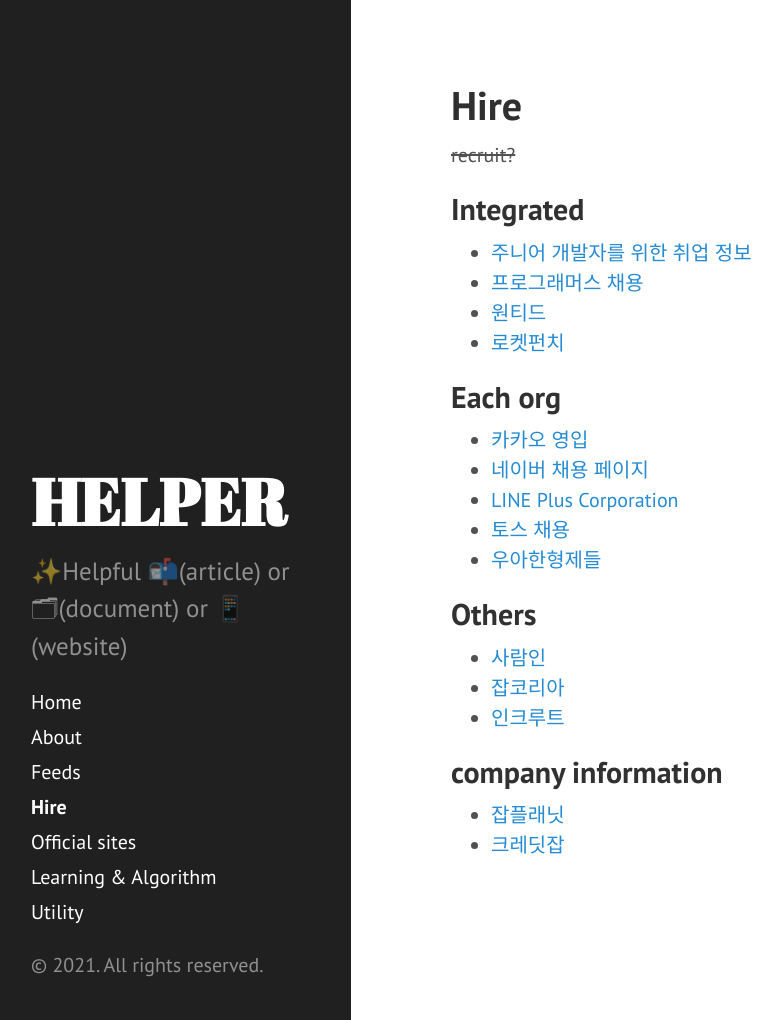
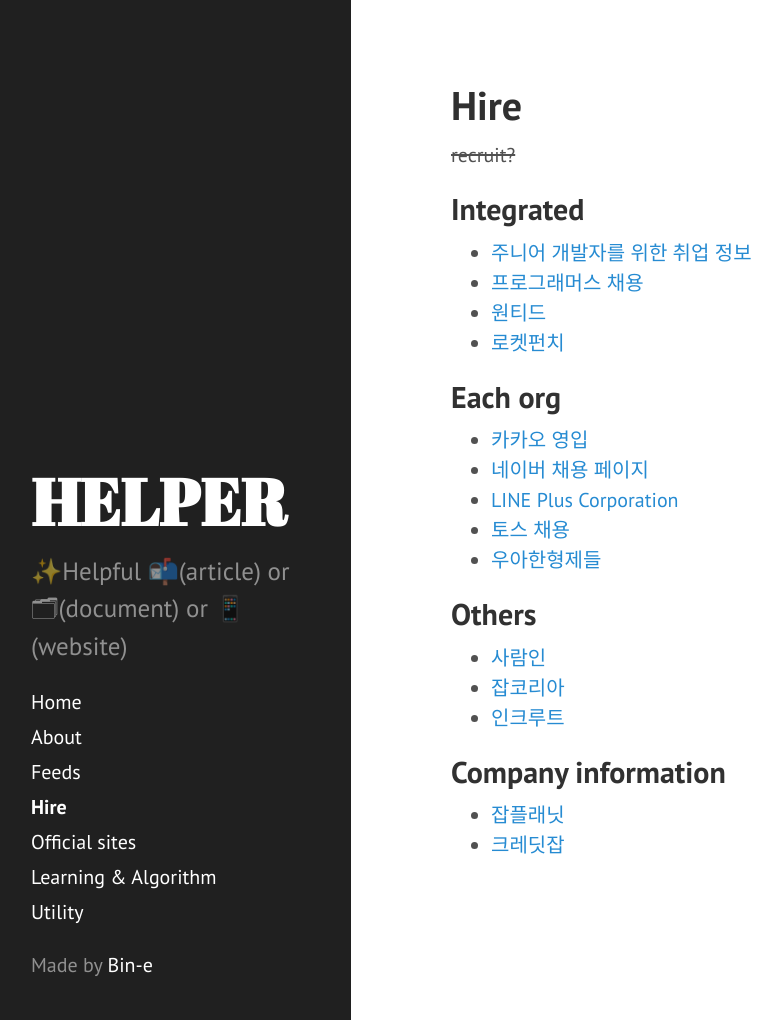
Before and after one commit to bin-e/helper, a Jekyll site: the page built from hire.md, in a window 1280 px wide and 1020 px high. Shown: the whole window, without its empty margins (9-791 px from the left). Built offline with Jekyll 4.4.1, drawn with Linux system fonts in a browser that asks for light colours; Markdown is read by kramdown in place of the engine named in the settings.

Commit message:
Update email and ending sentence

```diff
--- a/_includes/sidebar.html
+++ b/_includes/sidebar.html
@@ -27,6 +27,7 @@
       {% endfor %}
     </nav>
 
-    <p>&copy; {{ site.time | date: '%Y' }}. All rights reserved.</p>
+    <!-- <p>&copy; {{ site.time | date: '%Y' }}. All rights reserved.</p> -->
+    <p>Made by <a href="https://github.com/bin-e">Bin-e</a></p>
   </div>
 </div>
--- a/hire.md
+++ b/hire.md
@@ -23,6 +23,6 @@ title: Hire
 - [잡코리아](https://www.jobkorea.co.kr/)
 - [인크루트](https://www.incruit.com/)
 
-## company information
+## Company information
 - [잡플래닛](https://www.jobplanet.co.kr/)
 - [크레딧잡](https://kreditjob.com/)
```
Also changed, not shown: _posts/2021-07-15-main-post.md (+3 -0 lines).
